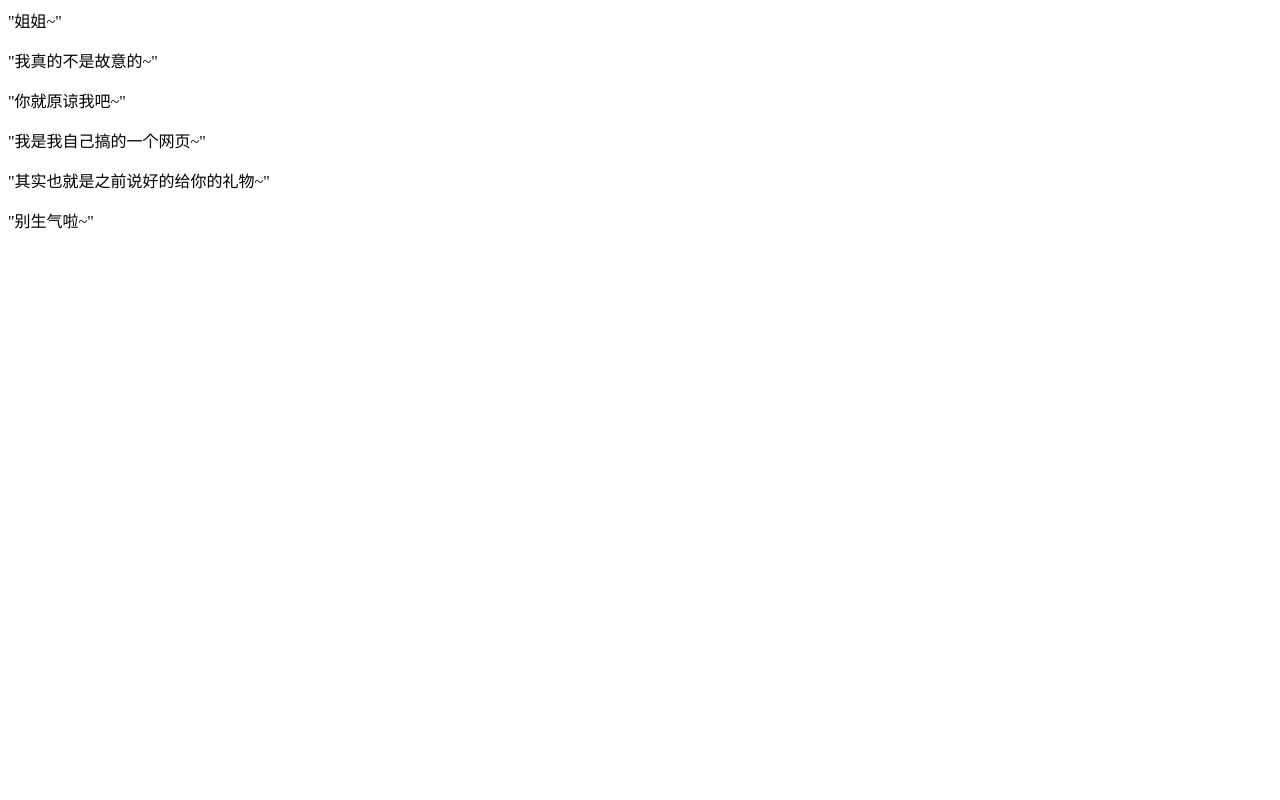
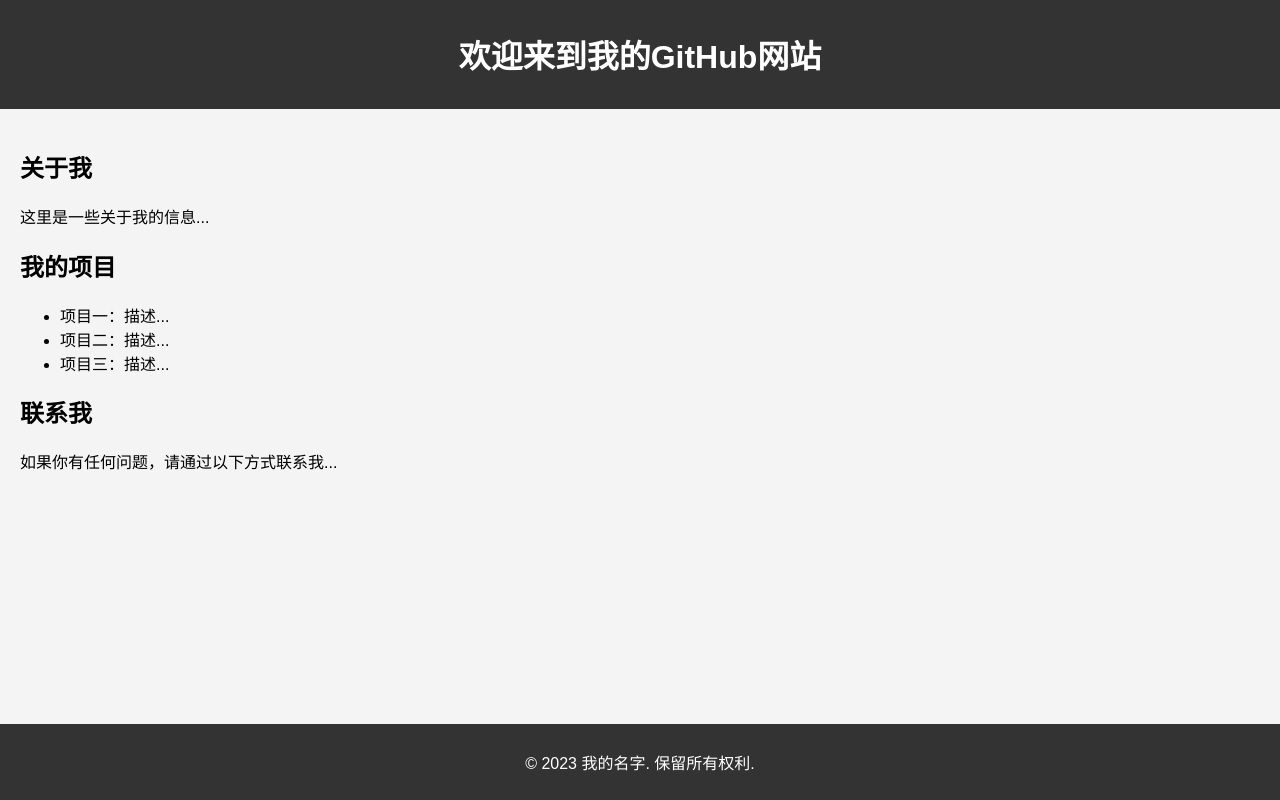
Before and after one commit to AAAaaa-12/AAAaaa-12, a plain HTML site: page index.html in a window 1280 px wide. Drawn offline with Linux system fonts and the light colour scheme.

Commit message:
Update index.html

```diff
--- a/index.html
+++ b/index.html
@@ -1,6 +1,57 @@
-<p>"姐姐~"<p>
-<p>"我真的不是故意的~"<p>
-<p>"你就原谅我吧~"<P>
-<p>"我是我自己搞的一个网页~"<p>
-<p>"其实也就是之前说好的给你的礼物~"<P>
-<p>"别生气啦~"<p>
+<!DOCTYPE html>
+<html lang="zh-CN">
+<head>
+    <meta charset="UTF-8">
+    <meta name="viewport" content="width=device-width, initial-scale=1.0">
+    <title>我的GitHub网站设计</title>
+    <style>
+        /* 在这里添加你的CSS样式 */
+        body {
+            font-family: Arial, sans-serif;
+            margin: 0;
+            padding: 0;
+            background-color: #f4f4f4;
+        }
+        header {
+            background-color: #333;
+            color: #fff;
+            padding: 10px 0;
+            text-align: center;
+        }
+        main {
+            padding: 20px;
+        }
+        footer {
+            background-color: #333;
+            color: #fff;
+            text-align: center;
+            padding: 10px 0;
+            position: fixed;
+            width: 100%;
+            bottom: 0;
+        }
+    </style>
+</head>
+<body>
+    <header>
+        <h1>欢迎来到我的GitHub网站</h1>
+    </header>
+    <main>
+        <h2>关于我</h2>
+        <p>这里是一些关于我的信息...</p>
+
+        <h2>我的项目</h2>
+        <ul>
+            <li>项目一：描述...</li>
+            <li>项目二：描述...</li>
+            <li>项目三：描述...</li>
+        </ul>
+
+        <h2>联系我</h2>
+        <p>如果你有任何问题，请通过以下方式联系我...</p>
+    </main>
+    <footer>
+        <p>&copy; 2023 我的名字. 保留所有权利.</p>
+    </footer>
+</body>
+</html>
```
